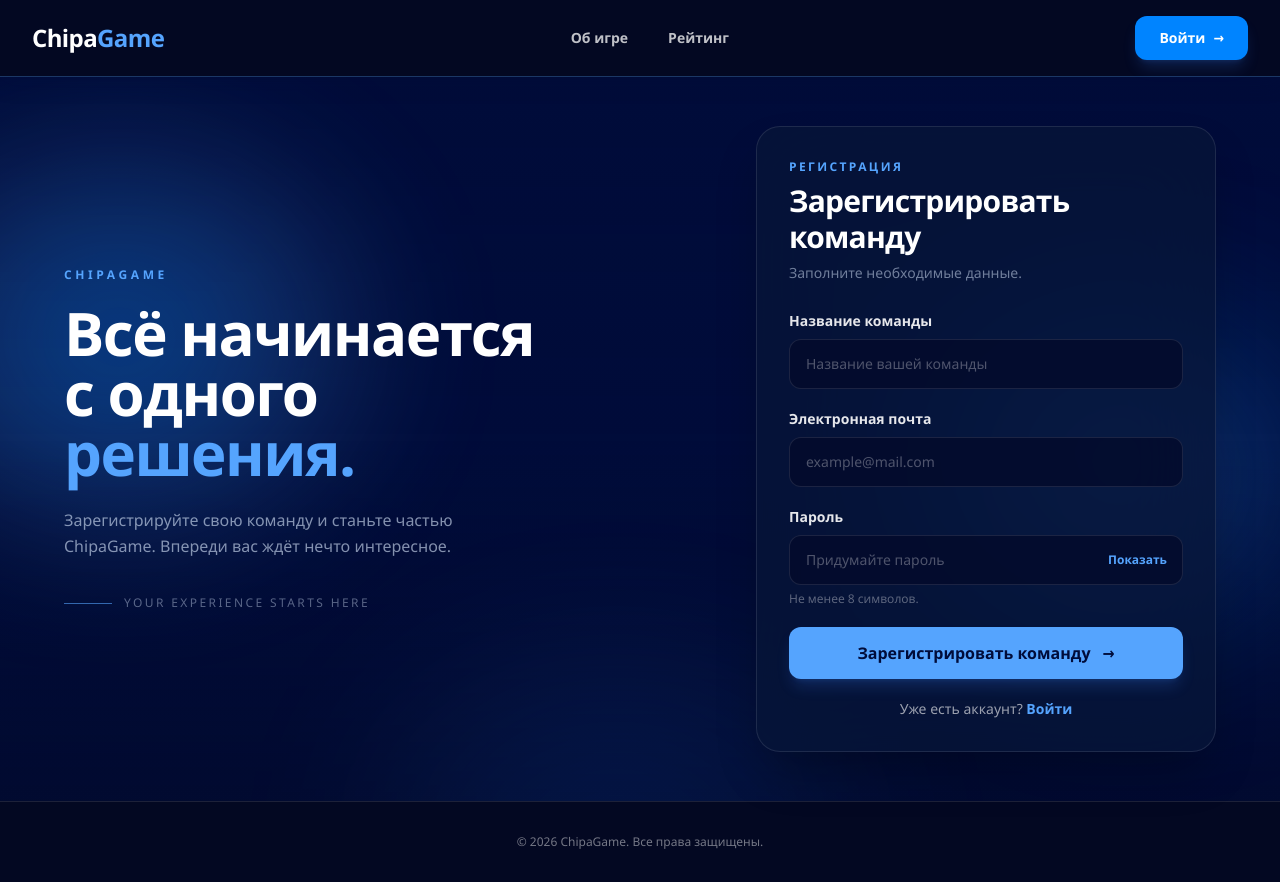
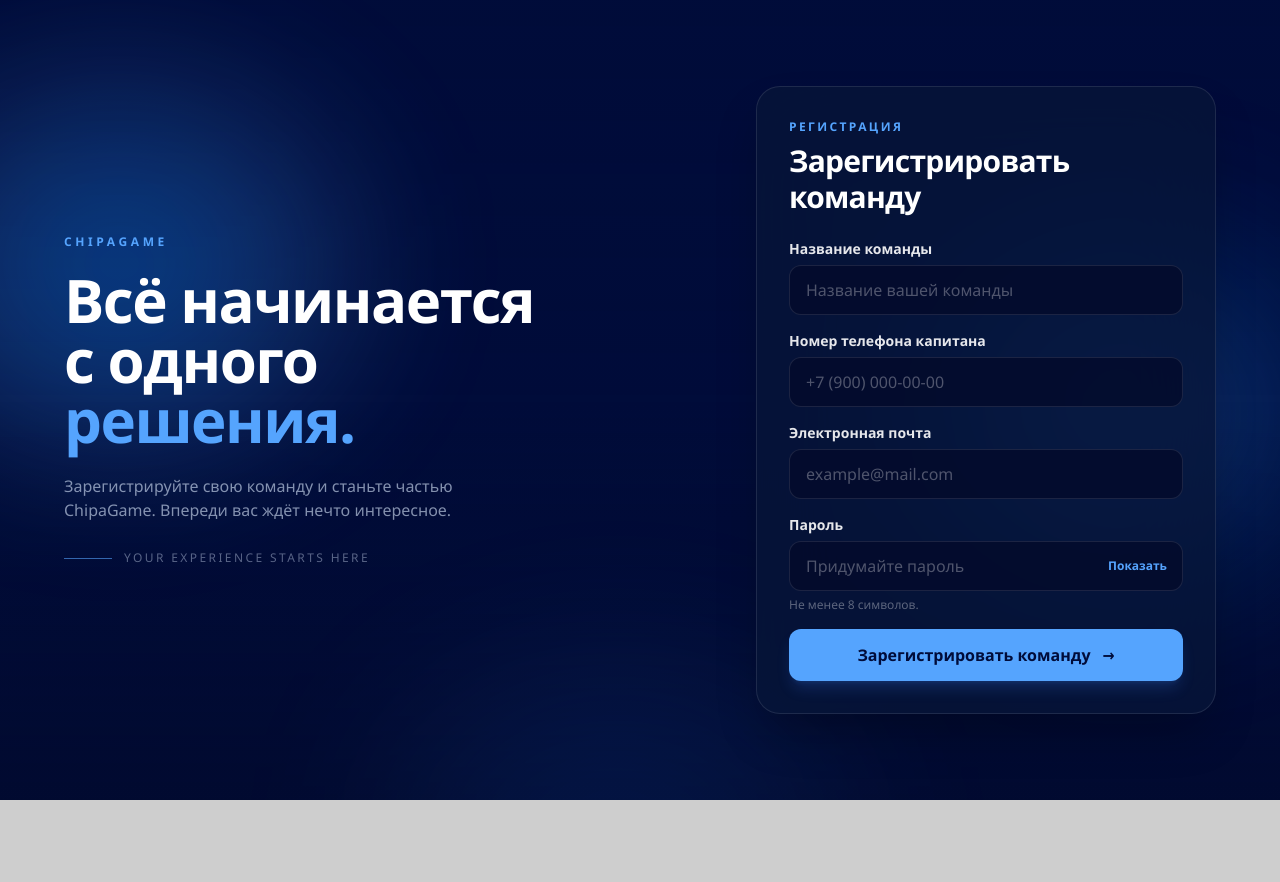
Before and after one commit to Fllorovi/ChipaGame, a Next.js app: page /register in a window 1280 px wide. After the commit the page ends 800 px from the top, so only its background shows below. Built offline with nearby package versions, Linux system fonts and the light colour scheme; no server answers.

Commit message:
Адаптация регистрации под мобильный клиент

```diff
--- a/app/login/page.tsx
+++ b/app/login/page.tsx
@@ -3,7 +3,6 @@
 
 import { useState } from "react";
 import type { FormEvent } from "react";
-import Link from "next/link";
 import { useRouter } from "next/navigation";
 import { createClient } from "@/lib/supabase/client";
 import Header from "@/components/layout/Header";
@@ -226,16 +225,7 @@ export default function LoginPage() {
 
               </form>
 
-              {/* Переход к регистрации */}
-              <p className="mt-7 text-center text-sm text-white/50">
-                Ещё нет аккаунта?{" "}
-                <Link
-                  href="/register"
-                  className="font-semibold text-[#55A4FE] transition-colors hover:text-[#78B7FF]"
-                >
-                  Зарегистрировать команду
-                </Link>
-              </p>
+
 
             </section>
           </div>
--- a/app/page.tsx
+++ b/app/page.tsx
@@ -103,12 +103,13 @@ export default function HomePage() {
                 что именно вы достойны победы в ChipaGame.
               </p>
 
+
               <div className="mt-10 flex flex-wrap items-center gap-5">
                 <Link
-                  href="/register"
-                  className="group flex items-center gap-3 rounded-xl bg-[#55A4FE] px-8 py-4 font-bold text-[#000C3A] shadow-xl shadow-blue-500/20 transition-all hover:-translate-y-1 hover:bg-[#78B7FF]"
+                  href="/login"
+                  className="group flex w-64 items-center justify-center gap-3 rounded-xl bg-[#55A4FE] px-8 py-4 font-bold text-[#000C3A] shadow-xl shadow-blue-500/20 transition-all hover:-translate-y-1 hover:bg-[#78B7FF]"
                 >
-                  Стать участником
+                  Войти в аккаунт
                   <span className="transition-transform group-hover:translate-x-1">
                     →
                   </span>
@@ -116,11 +117,12 @@ export default function HomePage() {
 
                 <a
                   href="#about"
-                  className="rounded-xl border border-white/20 px-8 py-4 font-semibold text-white/80 transition-all hover:border-[#55A4FE]/60 hover:bg-white/5 hover:text-white"
+                  className="group flex w-64 items-center justify-center gap-3 rounded-xl border border-[#55A4FE] px-8 py-4 font-bold text-[#55A4FE] transition-all hover:-translate-y-1 hover:bg-[#55A4FE]/10"
                 >
                   Узнать об игре
                 </a>
               </div>
+
 
               <div className="mt-14 flex items-center gap-8 border-t border-white/10 pt-8">
                 <div>
--- a/app/register/page.tsx
+++ b/app/register/page.tsx
@@ -5,8 +5,6 @@ import { useState } from "react";
 import type { FormEvent } from "react";
 import Link from "next/link";
 import { createClient } from "@/lib/supabase/client";
-import Header from "@/components/layout/Header";
-import Footer from "@/components/layout/Footer";
 
 export default function RegisterPage() {
   const [showPassword, setShowPassword] = useState(false);
@@ -26,6 +24,7 @@ export default function RegisterPage() {
     const formData = new FormData(form);
 
     const teamName = String(formData.get("teamName") ?? "").trim();
+    const captainPhone = String(formData.get("captainPhone") ?? "").trim();
     const email = String(formData.get("email") ?? "").trim();
     const password = String(formData.get("password") ?? "");
 
@@ -38,6 +37,7 @@ export default function RegisterPage() {
         options: {
           data: {
             team_name: teamName,
+            captain_phone: captainPhone,
           },
         },
       });
@@ -50,16 +50,20 @@ export default function RegisterPage() {
         throw error;
       }
 
+      if (!data.user) {
+        throw new Error(
+          "Не удалось зарегистрировать команду. Попробуйте ещё раз."
+        );
+      }
+
       if (!data.session) {
         throw new Error(
-          "Не удалось создать активную сессию. Попробуйте ещё раз."
+          "Регистрация создана, но не удалось войти в аккаунт. Обратитесь к организаторам."
         );
       }
 
       setIsSuccess(true);
-      setMessage(
-        "Команда успешно зарегистрирована! Теперь можно перейти к следующему этапу."
-      );
+      setMessage("Команда успешно зарегистрирована!");
 
       form.reset();
     } catch (error) {
@@ -76,12 +80,7 @@ export default function RegisterPage() {
   }
 
   return (
-    <>
-      <Header actionLabel="Войти" actionHref="/login" />
-
-      {/* Основная область */}
-      <main className="relative isolate flex min-h-[calc(100svh-76px)] items-center overflow-x-clip bg-[#000C3A] px-6 py-12 text-white">
-
+    <main className="relative isolate flex min-h-[100svh] items-center overflow-x-clip bg-[#000C3A] px-4 py-8 text-white sm:px-6 sm:py-12">
       {/* Атмосферные вспышки */}
       <div
         aria-hidden="true"
@@ -117,20 +116,19 @@ export default function RegisterPage() {
           }}
         />
 
-          {/* Затемнение для сохранения контраста */}
+        {/* Затемнение */}
         <div className="absolute inset-0 bg-gradient-to-b from-[#000C3A]/15 via-transparent to-[#030822]/40" />
       </div>
 
       {/* Контент */}
-        <div className="relative z-10 mx-auto grid w-full max-w-6xl grid-cols-2 items-center gap-16 max-md:grid-cols-1 max-md:gap-8">
-
-          {/* Левая информационная часть */}
-          <section className="max-md:text-center">
+      <div className="relative z-10 mx-auto grid w-full max-w-6xl grid-cols-1 items-center gap-8 md:grid-cols-2 md:gap-16">
+        {/* Информационная часть */}
+        <section className="order-2 text-center md:order-1 md:text-left">
           <p className="text-xs font-bold uppercase tracking-[0.3em] text-[#55A4FE]">
             CHIPAGAME
           </p>
 
-            <h1 className="mt-5 text-5xl font-black leading-[1.12] tracking-tight lg:text-6xl">
+          <h1 className="mt-5 text-4xl font-black leading-[1.12] tracking-tight sm:text-5xl lg:text-6xl">
             Всё начинается
             <br />
             с одного
@@ -138,12 +136,12 @@ export default function RegisterPage() {
             <span className="text-[#55A4FE]">решения.</span>
           </h1>
 
-            <p className="mt-6 max-w-md text-base leading-relaxed text-blue-100/60 max-md:mx-auto">
-              Зарегистрируйте свою команду и станьте частью
-              ChipaGame. Впереди вас ждёт нечто интересное.
+          <p className="mx-auto mt-6 max-w-md text-sm leading-relaxed text-blue-100/60 sm:text-base md:mx-0">
+            Зарегистрируйте свою команду и станьте частью ChipaGame.
+            Впереди вас ждёт нечто интересное.
           </p>
 
-            <div className="mt-9 flex items-center gap-3 max-md:justify-center">
+          <div className="mt-7 flex items-center justify-center gap-3 md:justify-start">
             <div className="h-px w-12 bg-[#55A4FE]/60" />
             <span className="text-xs font-medium uppercase tracking-[0.2em] text-blue-100/40">
               Your experience starts here
@@ -151,11 +149,12 @@ export default function RegisterPage() {
           </div>
         </section>
 
-          {/* Форма */}
-          <section className="w-full max-w-[460px] justify-self-end max-md:mx-auto">
-            <div className="rounded-3xl border border-white/10 bg-[#071638]/75 p-7 shadow-2xl shadow-black/30 backdrop-blur-2xl sm:p-8">
-
-              <div className="mb-7">
+        {/* Форма регистрации */}
+        <section className="order-1 w-full max-w-[460px] justify-self-center md:order-2 md:justify-self-end">
+          <div className="rounded-3xl border border-white/10 bg-[#071638]/75 p-5 shadow-2xl shadow-black/30 backdrop-blur-2xl sm:p-8">
+            {!isSuccess ? (
+              <>
+                <div className="mb-6">
                   <p className="text-xs font-bold uppercase tracking-[0.2em] text-[#55A4FE]">
                     Регистрация
                   </p>
@@ -163,19 +162,14 @@ export default function RegisterPage() {
                   <h2 className="mt-2 text-2xl font-black tracking-tight sm:text-3xl">
                     Зарегистрировать команду
                   </h2>
-
-                <p className="mt-2 text-sm text-blue-100/50">
-                  Заполните необходимые данные.
-                </p>
                 </div>
 
-              <form onSubmit={handleSubmit} className="space-y-5">
-
+                <form onSubmit={handleSubmit} className="space-y-4">
                   {/* Название команды */}
                   <div>
                     <label
                       htmlFor="teamName"
-                    className="mb-2 block text-sm font-semibold text-white/90"
+                      className="mb-1.5 block text-sm font-semibold text-white/90"
                     >
                       Название команды
                     </label>
@@ -189,7 +183,32 @@ export default function RegisterPage() {
                       required
                       minLength={2}
                       maxLength={40}
-                    className="w-full rounded-xl border border-white/10 bg-[#030B2B]/80 px-4 py-3.5 text-sm text-white outline-none transition-all placeholder:text-white/30 focus:border-[#55A4FE] focus:ring-2 focus:ring-[#55A4FE]/15"
+                      className="w-full rounded-xl border border-white/10 bg-[#030B2B]/80 px-4 py-3 text-base text-white outline-none transition-all placeholder:text-white/30 focus:border-[#55A4FE] focus:ring-2 focus:ring-[#55A4FE]/15"
+                    />
+                  </div>
+
+                  {/* Телефон капитана */}
+                  <div>
+                    <label
+                      htmlFor="captainPhone"
+                      className="mb-1.5 block text-sm font-semibold text-white/90"
+                    >
+                      Номер телефона капитана
+                    </label>
+
+                    <input
+                      id="captainPhone"
+                      name="captainPhone"
+                      type="tel"
+                      placeholder="+7 (900) 000-00-00"
+                      autoComplete="tel"
+                      inputMode="tel"
+                      required
+                      minLength={7}
+                      maxLength={20}
+                      pattern="[0-9+() -]{7,20}"
+                      title="Введите корректный номер телефона"
+                      className="w-full rounded-xl border border-white/10 bg-[#030B2B]/80 px-4 py-3 text-base text-white outline-none transition-all placeholder:text-white/30 focus:border-[#55A4FE] focus:ring-2 focus:ring-[#55A4FE]/15"
                     />
                   </div>
 
@@ -197,7 +216,7 @@ export default function RegisterPage() {
                   <div>
                     <label
                       htmlFor="email"
-                    className="mb-2 block text-sm font-semibold text-white/90"
+                      className="mb-1.5 block text-sm font-semibold text-white/90"
                     >
                       Электронная почта
                     </label>
@@ -209,7 +228,7 @@ export default function RegisterPage() {
                       placeholder="example@mail.com"
                       autoComplete="email"
                       required
-                    className="w-full rounded-xl border border-white/10 bg-[#030B2B]/80 px-4 py-3.5 text-sm text-white outline-none transition-all placeholder:text-white/30 focus:border-[#55A4FE] focus:ring-2 focus:ring-[#55A4FE]/15"
+                      className="w-full rounded-xl border border-white/10 bg-[#030B2B]/80 px-4 py-3 text-base text-white outline-none transition-all placeholder:text-white/30 focus:border-[#55A4FE] focus:ring-2 focus:ring-[#55A4FE]/15"
                     />
                   </div>
 
@@ -217,7 +236,7 @@ export default function RegisterPage() {
                   <div>
                     <label
                       htmlFor="password"
-                    className="mb-2 block text-sm font-semibold text-white/90"
+                      className="mb-1.5 block text-sm font-semibold text-white/90"
                     >
                       Пароль
                     </label>
@@ -231,7 +250,7 @@ export default function RegisterPage() {
                         autoComplete="new-password"
                         required
                         minLength={8}
-                      className="w-full rounded-xl border border-white/10 bg-[#030B2B]/80 px-4 py-3.5 pr-20 text-sm text-white outline-none transition-all placeholder:text-white/30 focus:border-[#55A4FE] focus:ring-2 focus:ring-[#55A4FE]/15"
+                        className="w-full rounded-xl border border-white/10 bg-[#030B2B]/80 px-4 py-3 pr-20 text-base text-white outline-none transition-all placeholder:text-white/30 focus:border-[#55A4FE] focus:ring-2 focus:ring-[#55A4FE]/15"
                       />
 
                       <button
@@ -248,25 +267,21 @@ export default function RegisterPage() {
                     </p>
                   </div>
 
-                {/* Сообщение */}
+                  {/* Сообщение об ошибке */}
                   {message && (
                     <div
-                    role={isSuccess ? "status" : "alert"}
-                    className={`rounded-xl border p-3 text-xs leading-relaxed ${
-                      isSuccess
-                        ? "border-green-400/20 bg-green-400/10 text-green-200"
-                        : "border-red-400/20 bg-red-400/10 text-red-200"
-                    }`}
+                      role="alert"
+                      className="rounded-xl border border-red-400/20 bg-red-400/10 p-3 text-xs leading-relaxed text-red-200"
                     >
                       {message}
                     </div>
                   )}
 
-                {/* Кнопка */}
+                  {/* Кнопка регистрации */}
                   <button
                     type="submit"
                     disabled={isLoading}
-                  className="group flex w-full items-center justify-center gap-3 rounded-xl bg-[#55A4FE] px-6 py-3.5 font-bold text-[#000C3A] shadow-lg shadow-blue-500/20 transition-all hover:-translate-y-0.5 hover:bg-[#78B7FF] disabled:cursor-not-allowed disabled:opacity-60 disabled:hover:translate-y-0"
+                    className="group flex min-h-12 w-full items-center justify-center gap-3 rounded-xl bg-[#55A4FE] px-5 py-3.5 font-bold text-[#000C3A] shadow-lg shadow-blue-500/20 transition-all hover:-translate-y-0.5 hover:bg-[#78B7FF] disabled:cursor-not-allowed disabled:opacity-60 disabled:hover:translate-y-0"
                   >
                     {isLoading
                       ? "Регистрируем команду..."
@@ -278,23 +293,66 @@ export default function RegisterPage() {
                       </span>
                     )}
                   </button>
+                </form>
+              </>
+            ) : (
+              /* Успешная регистрация */
+              <div
+                role="status"
+                aria-live="polite"
+                className="flex flex-col items-center py-6 text-center sm:py-10"
+              >
+                <div className="mb-6 flex h-16 w-16 items-center justify-center rounded-full border border-green-400/20 bg-green-400/10">
+                  <svg
+                    xmlns="http://www.w3.org/2000/svg"
+                    width="32"
+                    height="32"
+                    viewBox="0 0 24 24"
+                    fill="none"
+                    stroke="#4ADE80"
+                    strokeWidth="2"
+                    strokeLinecap="round"
+                    strokeLinejoin="round"
+                  >
+                    <path d="M20 6 9 17l-5-5" />
+                  </svg>
+                </div>
 
-                <p className="mt-6 text-center text-sm text-white/60">
-                  Уже есть аккаунт?{" "}
+                <p className="text-xs font-bold uppercase tracking-[0.2em] text-[#55A4FE]">
+                  CHIPAGAME
+                </p>
+
+                <h2 className="mt-4 text-2xl font-black tracking-tight sm:text-3xl">
+                  Спасибо за регистрацию!
+                </h2>
+
+                <p className="mt-4 text-sm leading-relaxed text-blue-100/60">
+                  Ваша команда успешно зарегистрирована.
+                  Благодарим за участие в ChipaGame!
+                </p>
+
+                <div className="mt-6 w-full rounded-xl border border-[#55A4FE]/20 bg-[#55A4FE]/5 p-4">
+                  <p className="text-sm font-semibold text-white">
+                    Следите за электронной почтой
+                  </p>
+
+                  <p className="mt-2 text-xs leading-relaxed text-blue-100/50">
+                    Мы отправим уведомление с дальнейшей информацией
+                    на указанный вами адрес.
+                  </p>
+                </div>
+
                 <Link
-                    href="/login"
-                    className="font-semibold text-[#55A4FE] transition-colors hover:text-[#78B7FF]"
+                  href="/"
+                  className="mt-7 text-sm font-semibold text-[#55A4FE] transition-colors hover:text-[#ABD2FB]"
                 >
-                    Войти
+                  Вернуться на главную →
                 </Link>
-                </p>
-              </form>
+              </div>
+            )}
           </div>
         </section>
       </div>
     </main>
-
-      <Footer />
-    </>
   );
 }
```
Lines whose indentation alone changed are shown as unchanged.
